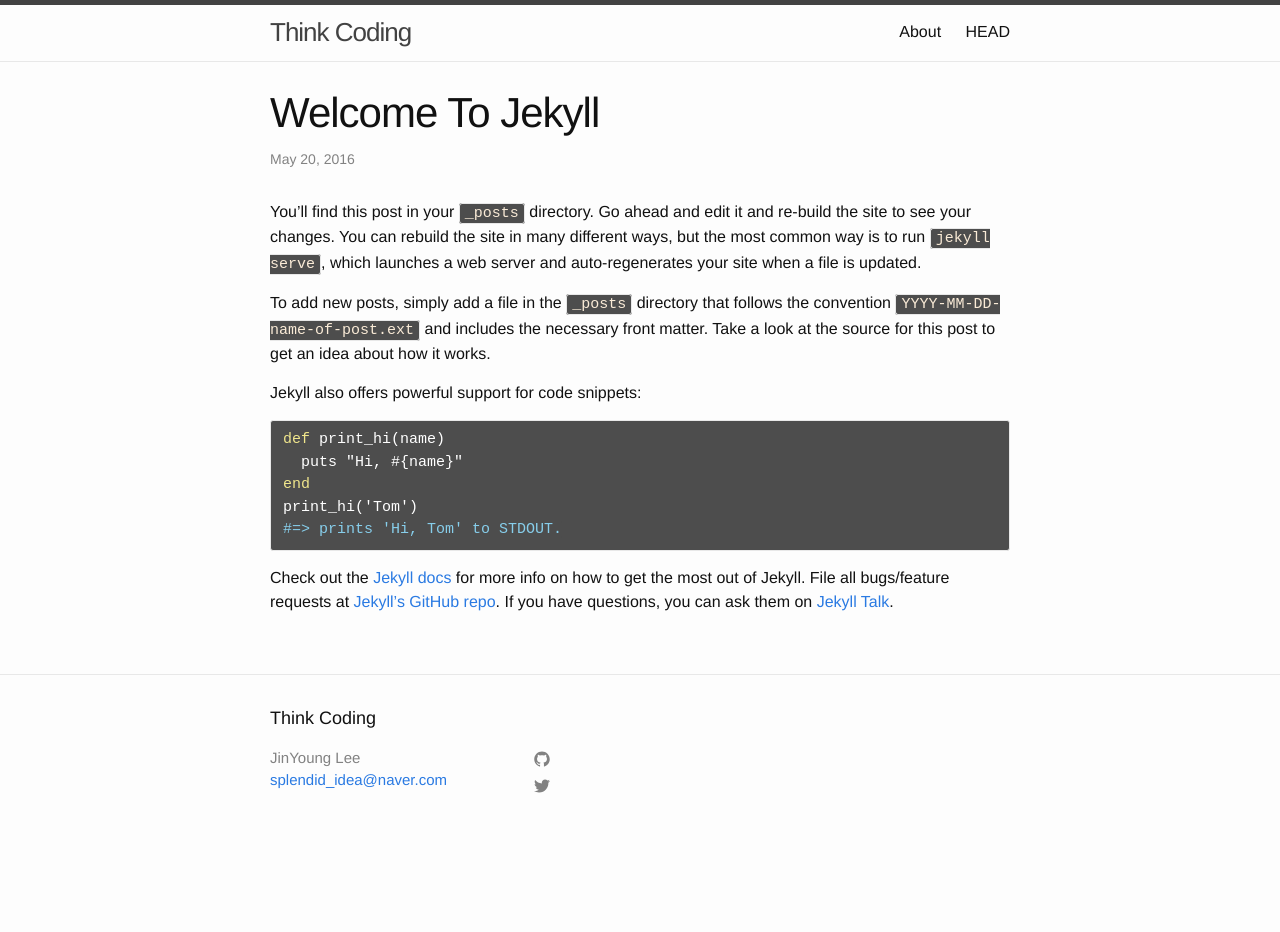
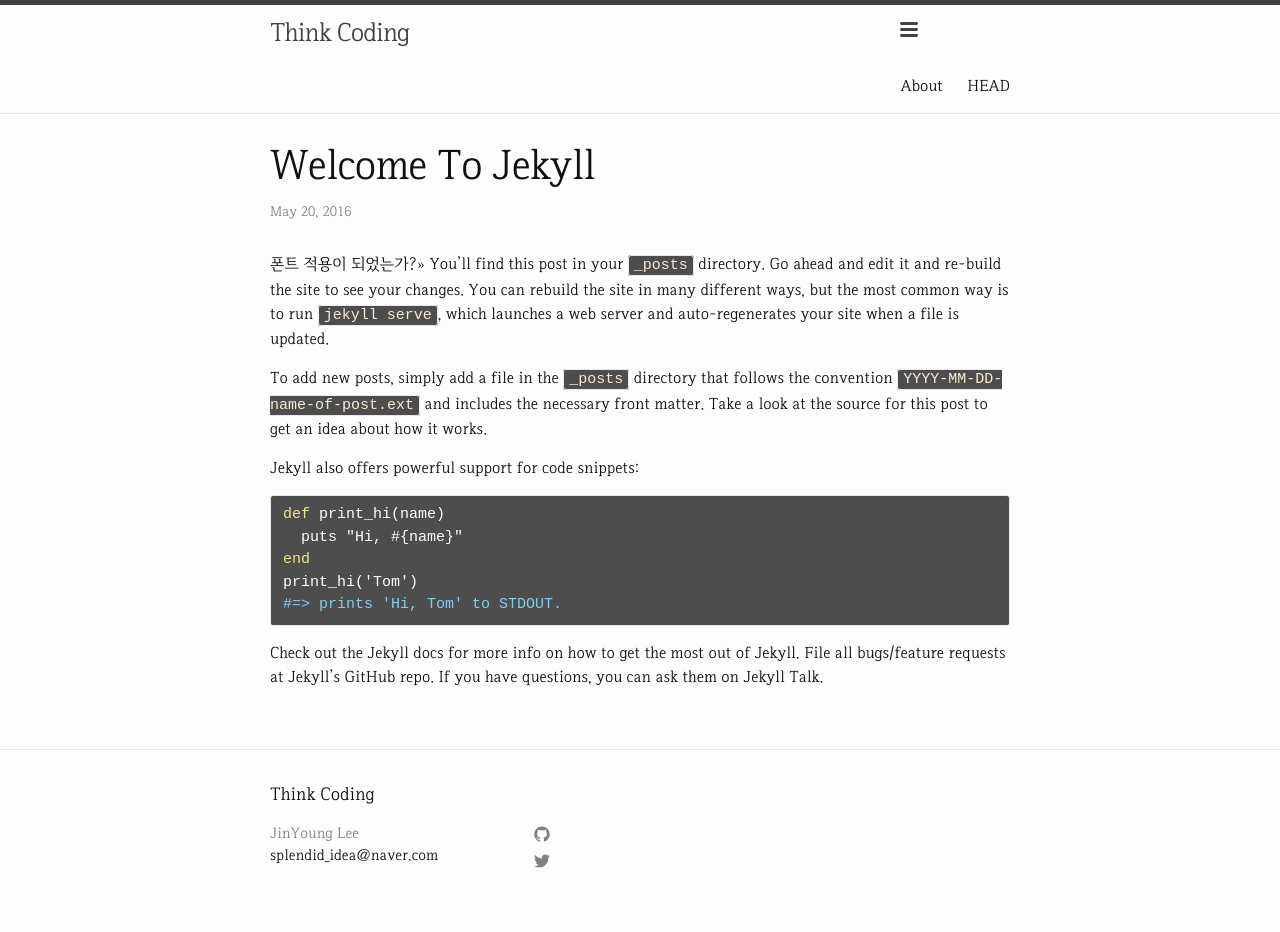
Before and after one commit to splendididea/splendididea.github.io, a Jekyll site: the page built from _posts/2016-05-20-welcome-to-jekyll.md, in a window 1280 px wide. Built offline with Jekyll 4.4.1, drawn with Linux system fonts in a browser that asks for light colours; before the commit the page ends 900 px from its top, so only the background shows below that.

Commit message:
변경된 내용 커밋

```diff
--- a/_posts/2016-05-20-welcome-to-jekyll.md
+++ b/_posts/2016-05-20-welcome-to-jekyll.md
@@ -1,6 +1,8 @@
 ---
 layout: post
 ---
+
+폰트 적용이 되었는가?>>
 You’ll find this post in your `_posts` directory. Go ahead and edit it and re-build the site to see your changes. You can rebuild the site in many different ways, but the most common way is to run `jekyll serve`, which launches a web server and auto-regenerates your site when a file is updated.
 
 To add new posts, simply add a file in the `_posts` directory that follows the convention `YYYY-MM-DD-name-of-post.ext` and includes the necessary front matter. Take a look at the source for this post to get an idea about how it works.
--- a/_sass/minima.scss
+++ b/_sass/minima.scss
@@ -1,8 +1,10 @@
 @charset "utf-8";
+@font-face{font-family:'IropkeBatangM'; src:url('/fonts/IropkeBatangM.woff')}
+@font-face{font-family:'IropkeBatangM'; src:url('/fonts/IropkeBatangM.eot')}
 
 // Define defaults for each variable.
 
-$base-font-family: "Helvetica Neue", Helvetica, Arial, sans-serif !default;
+$base-font-family: "IropkeBatangM", "Helvetica Neue", Helvetica, Arial, sans-serif !default;
 $base-font-size:   16px !default;
 $base-font-weight: 400 !default;
 $small-font-size:  $base-font-size * 0.875 !default;
--- a/_sass/minima/_base.scss
+++ b/_sass/minima/_base.scss
@@ -91,7 +91,8 @@
  * Links
  */
 a {
-  color: $brand-color;
+  //color: $brand-color;
+  color: $text-color;
   text-decoration: none;
 
   &:visited {
--- a/_sass/minima/_layout.scss
+++ b/_sass/minima/_layout.scss
@@ -32,9 +32,9 @@
       display: none;
   }
 
-  .menu-icon {
-    display: none;
-  }
+  // .menu-icon {
+  //   display: none;
+  // }
 
   .page-link {
     color: $text-color;
```
Also changed, not shown: _layouts/home.html (+4 -4 lines), _layouts/default.html (line endings or trailing spaces), 7 other files.
